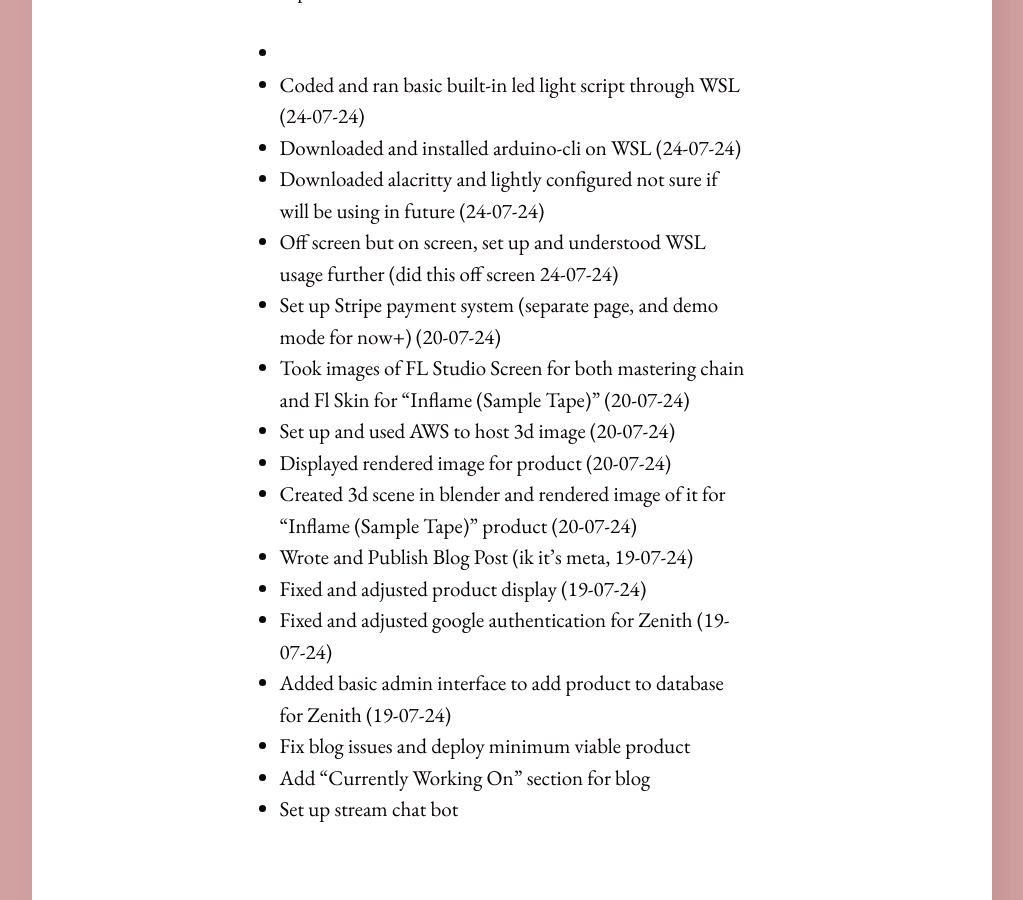
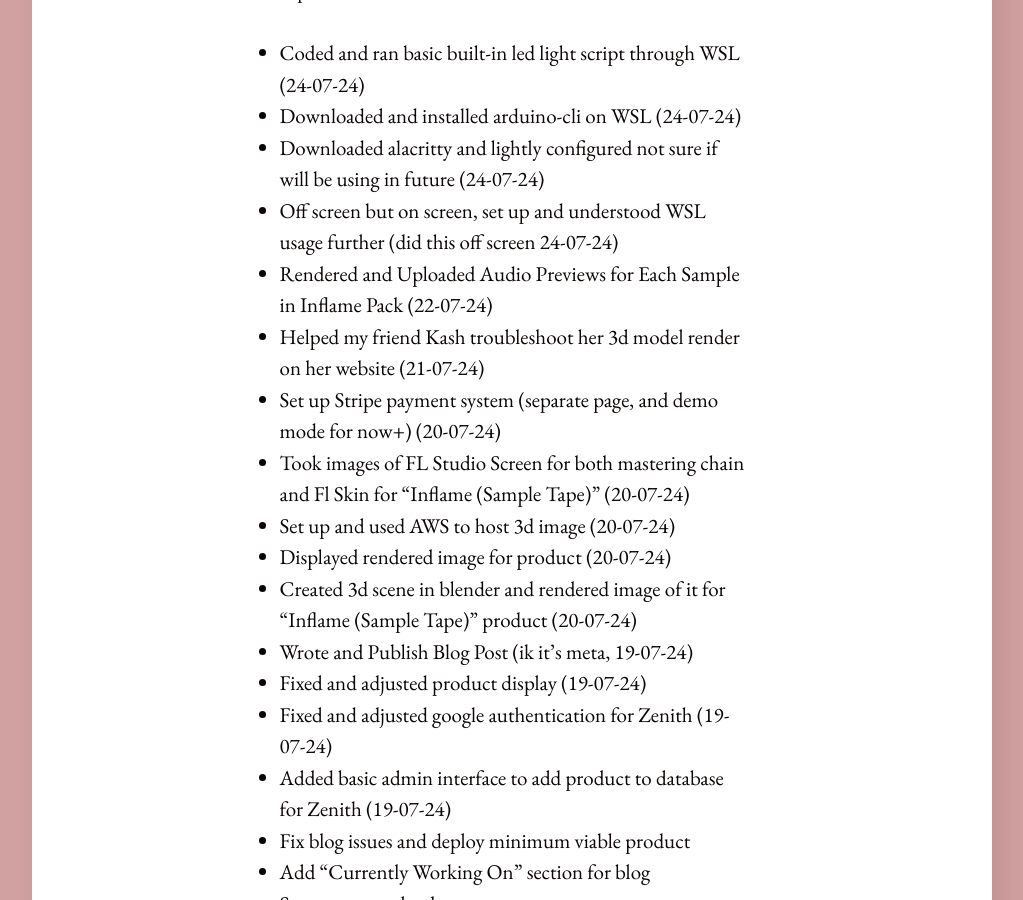
Before and after one commit to fahaamtashfeen/fahaamtashfeen.github.io, a Jekyll site: the page built from currentlyworkingon.md, in a window 1280 px wide and 900 px high, scrolled down 759 px. Shown: the whole window, without its empty margins (128-1151 px from the left). Built offline with Jekyll 4.4.1, drawn with Linux system fonts in a browser that asks for light colours.

Commit message:
new post and more currently working on

```diff
--- a/currentlyworkingon.md
+++ b/currentlyworkingon.md
@@ -11,13 +11,12 @@ In Order of Priority.
 
 Completed On Stream:
 
-
-
--
 - Coded and ran basic built-in led light script through WSL (24-07-24)
 - Downloaded and installed arduino-cli on WSL (24-07-24)
 - Downloaded alacritty and lightly configured not sure if will be using in future (24-07-24)
 - Off screen but on screen, set up and understood WSL usage further (did this off screen 24-07-24)
+- Rendered and Uploaded Audio Previews for Each Sample in Inflame Pack (22-07-24)
+- Helped my friend Kash troubleshoot her 3d model render on her website (21-07-24)
 - Set up Stripe payment system (separate page, and demo mode for now+) (20-07-24)
 - Took images of FL Studio Screen for both mastering chain and Fl Skin for "Inflame (Sample Tape)" (20-07-24)
 - Set up and used AWS to host 3d image (20-07-24)
```
Also changed, not shown: _posts/2024-07-30-Setting-Up-Payment-System.md (added, +13 -0 lines).
